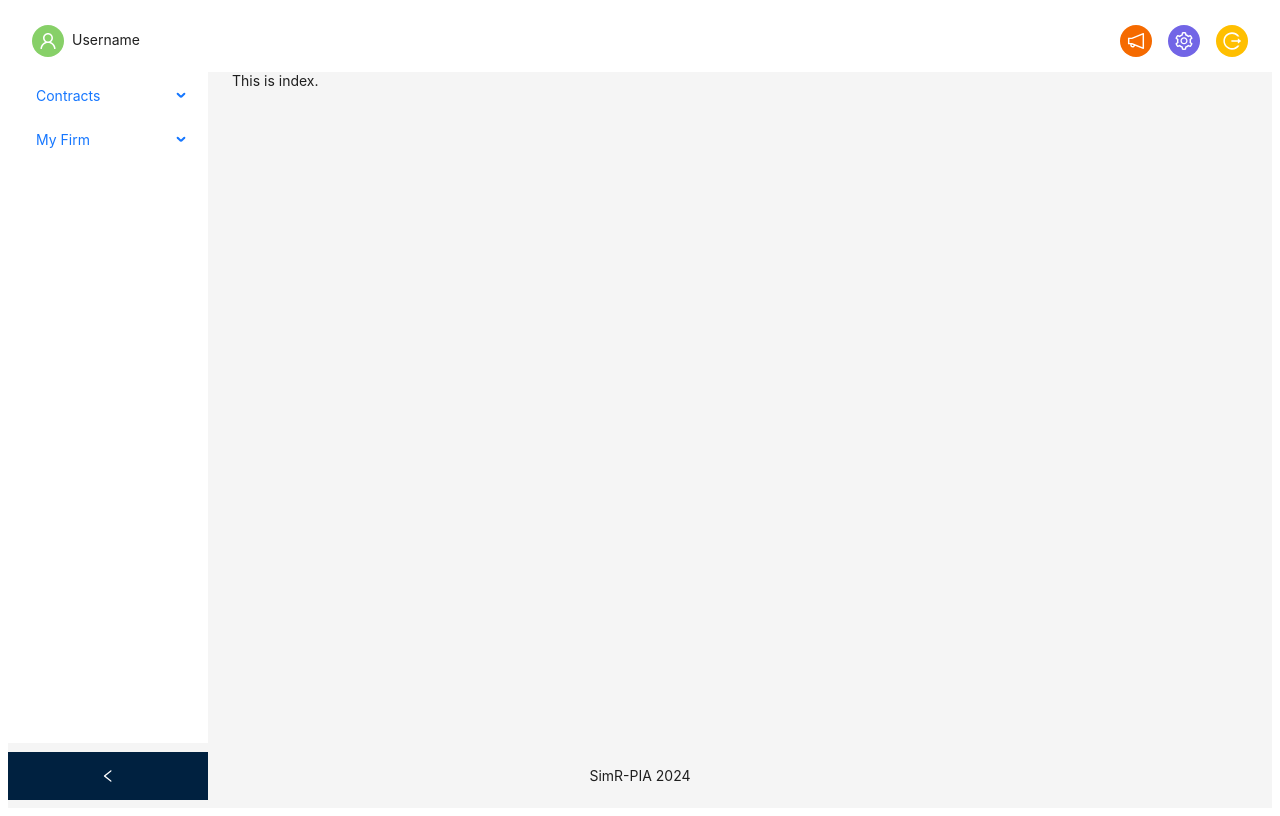
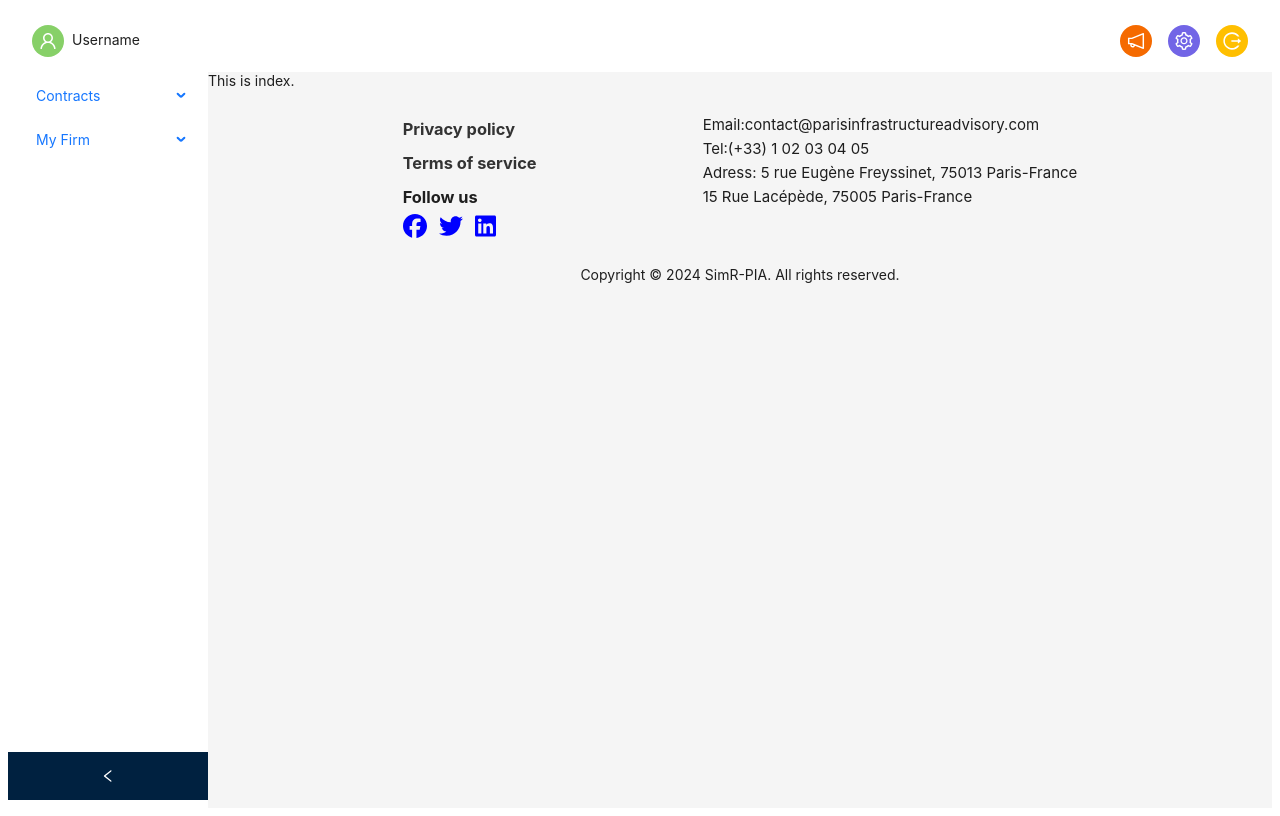
Before and after one commit to Paul-PIA/simr-frontend, a Next.js app: page / in a window 1280 px wide. Built offline with nearby package versions, Linux system fonts and the light colour scheme.

Commit message:
update footer

```diff
--- a/components/Footer.js
+++ b/components/Footer.js
@@ -1,12 +1,139 @@
-import React from 'react';
-import { Layout } from 'antd';
+import React from "react";
+import { Layout } from "antd";
+
+import { FontAwesomeIcon } from "@fortawesome/react-fontawesome";
+import {
+  faFacebook,
+  faTwitter,
+  faInstagram,
+  faLinkedin,
+} from "@fortawesome/free-brands-svg-icons";
+
+import { MultiColumn } from "./MultiColumn";
 
 const { Footer } = Layout;
 
-export default function _Footer(){
-    return (
-        <Footer style={{ textAlign: 'center', fontsize: '20px' }}>
-            SimR-PIA 2024
-        </Footer>
-    );
+export default function _Footer() {
+  const columns = [
+    [
+      <h3 key={1}>
+        <a
+          href="https://www.pia.com/privacy-policy"
+          className="footer-link"
+          title="Understand how we handle your data."
+        >
+          Privacy policy
+        </a>
+      </h3>,
+      <h3 key={2}>
+        <a
+          href="https://www.pia.com/terms-of-service"
+          className="footer-link"
+          title="View the terms and conditions of our services."
+        >
+          Terms of service
+        </a>
+      </h3>,
+      <h3 key={"follow"}>Follow us</h3>,
+      <div key={"social"}>
+        <a
+          href="https://facebook.com"
+          target="_blank"
+          rel="noopener noreferrer"
+          className="icon-link"
+          aria-label="Facebook"
+        >
+          <FontAwesomeIcon icon={faFacebook} />
+        </a>
+        <a
+          href="https://twitter.com"
+          target="_blank"
+          rel="noopener noreferrer"
+          className="icon-link"
+          aria-label="Twitter"
+        >
+          <FontAwesomeIcon icon={faTwitter} />
+        </a>
+        <a
+          href="https://linkedin.com"
+          target="_blank"
+          rel="noopener noreferrer"
+          className="icon-link"
+          aria-label="LinkedIn"
+        >
+          <FontAwesomeIcon icon={faLinkedin} />
+        </a>
+      </div>,
+    ],
+    [
+      <p key={"email"} className="footer-text">
+        Email:contact@parisinfrastructureadvisory.com
+      </p>,
+      <p key={"tel"} className="footer-text">
+        Tel:(+33) 1 02 03 04 05
+      </p>,
+      <p key={"adrs"} className="footer-text">
+        Adress: 5 rue Eugène Freyssinet, 75013 Paris-France
+        <br />
+        15 Rue Lacépède, 75005 Paris-France
+      </p>,
+    ],
+  ];
+
+  return (
+    <>
+      <Footer className="footer">
+        <MultiColumn columns={columns} />
+      </Footer>
+      <div className="footer-bottom">
+        <p>Copyright &copy; 2024 SimR-PIA. All rights reserved.</p>
+      </div>
+      <style jsx="true">{`
+        .footer {
+          background-color: #f1f1f1;
+          color: #333;
+        }
+        .footer-link {
+          color: #333;
+          text-decoration: none;
+          padding: 0px;
+          margin: 0px;
+        }
+        .footer-link:hover {
+          text-decoration: underline;
+        }
+        .footer-bottom {
+          width: 100%;
+          margin-top: 2px;
+          text-align: center;
+        }
+        .footer-text {
+          font-size: 15px;
+        }
+        p {
+          margin: 0;
+          padding: 0;
+          line-height: 1.6;
+        }
+        a {
+          display: inline-block;
+          margin: 0;
+          padding: 0;
+          line-height: 0;
+          text-decoration: none;
+        }
+        a:hover {
+          color: #ff5722;
+          text-decoration: underline;
+        }
+        .icon-link {
+          color: #0000FF;
+          font-size: 24px;
+          margin-right: 12px;
+        }
+        .icon-link:hover {
+          color: #ff5722;
+      `}</style>
+    </>
+  );
 }
--- a/components/Layout.js
+++ b/components/Layout.js
@@ -1,44 +1,56 @@
-import React,{ useState } from 'react';
-import { Layout } from 'antd';
-import _Footer from './Footer';
-import _Header from './Header';
-import _Sider from './Sidebar';
-import Notifications from '../contents/Notifications';
-import Settings from '../contents/Settings';
-import Profile from '../contents/Profile';
+import React, { useState } from "react";
+import { Layout } from "antd";
+import _Footer from "./Footer";
+import _Header from "./Header";
+import _Sider from "./Sidebar";
+import Notifications from "../contents/Notifications";
+import Settings from "../contents/Settings";
+import Profile from "../contents/Profile";
 
 const { Content } = Layout;
 
 export default function _Layout({ item }) {
   const [content, setContent] = useState("This is index.");
+
   const HeaderClick = (contentKey) => {
     switch (contentKey) {
-            case 'Notifications':
-                setContent(<Notifications/>);
+      case "Notifications":
+        setContent(<Notifications />);
         break;
-            case 'Settings':
-                setContent(<Settings/>);
+      case "Settings":
+        setContent(<Settings />);
         break;
-            case 'Profile':
-                setContent(<Profile/>);
+      case "Profile":
+        setContent(<Profile />);
         break;
       default:
-                setContent('This is index.');
+        setContent("This is index.");
     }
   };
   const SiderClick = (content) => {
     setContent(content);
   };
   return (
-        <Layout style={{ minHeight: '100vh' }}>
-            <_Header onMenuClick={HeaderClick}/>
+    <div>
+      <Layout style={{ minHeight: "100vh" }}>
+        <_Header onMenuClick={HeaderClick} />
         <Layout>
           <_Sider onMenuClick={SiderClick} />
-                <Content style={{ padding: '0 24px', minHeight: 280 }}>
-                    {content}
+          <Content className="layout-content">
+            <div style={{ flex: 1 }}>{content}</div>
+            <_Footer />
           </Content>
         </Layout>
-            <_Footer />
       </Layout>
+      <style jsx>{`
+        .layout-content {
+          flex: 1;
+          display: flex;
+          flex-direction: column;
+          overflow-y: auto;
+          padding: 16px;
+        }
+      `}</style>
+    </div>
   );
 }
--- /dev/null
+++ b/components/MultiColumn.js
@@ -0,0 +1,40 @@
+import React from "react";
+
+export const MultiColumn = ({ columns }) => {
+  return (
+    <>
+      <div className="multi-column-layout">
+        {columns.map((columnItems, colIndex) => (
+          <div key={colIndex} className="column">
+            {columnItems.map((item, index) => (
+              <div key={index} className="column-item">
+                {item}
+              </div>
+            ))}
+          </div>
+        ))}
+      </div>
+      <style jsx="true">{`
+        .multi-column-layout {
+          display: flex;
+          width: 100%;
+          overflow-x: auto;
+          justify-content: center;
+          gap: 100px;
+        }
+        .column {
+          display: flex;
+          flex-direction: column;
+          min-width: 200px;
+        }
+        .column-item {
+          display: inline-block;
+          padding: 0px;
+          margin: 0px;
+          line-height: 1px;
+          text-decoration: none;
+        }
+      `}</style>
+    </>
+  );
+};
--- a/contents/Profile.js
+++ b/contents/Profile.js
@@ -25,6 +25,7 @@ export default function Profile() {
     };
 
     return (
+        <div style={{ flex: 1 }}>
             <Card title='Profile' extra={<Button onClick={handleEditToggle}>
                 {isEditing ? 'save' : 'edit'}
             </Button>}>
@@ -41,5 +42,7 @@ export default function Profile() {
                     isEditing ? <Input name='tel' value={editProfile.tel} onChange={handleInputChange} /> : profile.tel
                 }</p>
             </Card>
+        </div>
+
     )
 }
--- a/contents/Settings.js
+++ b/contents/Settings.js
@@ -12,6 +12,7 @@ export default function Settings() {
     const [message, setMessage] = useState(true);
 
     return (
+        <div style={{flex:1}}>
         <Card title='Email Settings' bordered={true}>
             <SettingItem title='Frequence' type='number' value={frequence} onChange={setFrequence}
                 description='Set the maximum of mails received everyday.'
@@ -37,5 +38,7 @@ export default function Settings() {
                 },
             ]}/>
         </Card>
+        </div>
+
     );
 }
--- a/pages/index.js
+++ b/pages/index.js
@@ -1,6 +1,6 @@
-import React from 'react';
-import Layout from '../components/Layout';
+import React from "react";
+import Layout from "../components/Layout";
 
 export default function Home() {
-    return <Layout />
+  return <Layout />;
 }
```
Also changed, not shown: contents/Notifications.js (+61 -36 lines), package.json (+5 -2 lines), 1 other file (tests, documents, lock files or other folders). Lines whose indentation alone changed are shown as unchanged.
